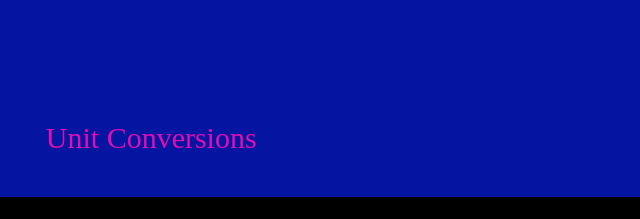
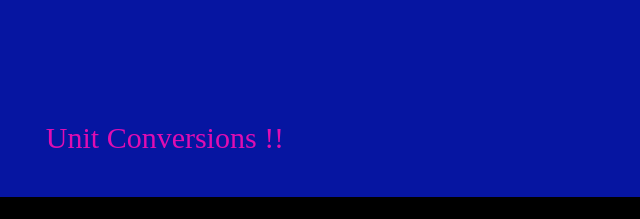
Before and after one commit to CHABAB23/Myfirstrepo, a plain HTML site: page index.html in a window 1280 px wide. Shown: the top 219 px of the page, 0-640 px from the left. Drawn offline with Linux system fonts and the light colour scheme.

Commit message:
modifying htm code

```diff
--- a/index.html
+++ b/index.html
@@ -7,7 +7,7 @@
   <body>
       <section id="home">
         <header>
-          Unit Conversions
+          Unit Conversions !!
         </header>
         <nav>
           <div class="topdiv">
```
